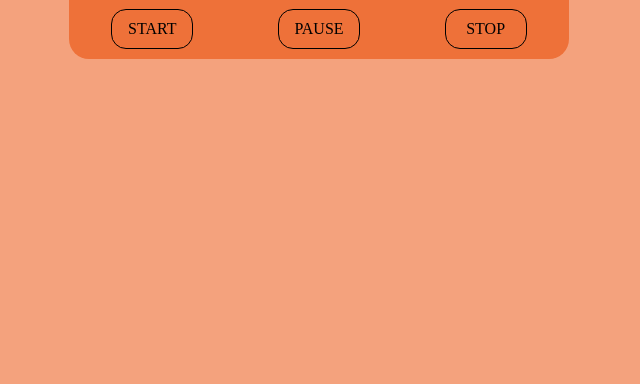
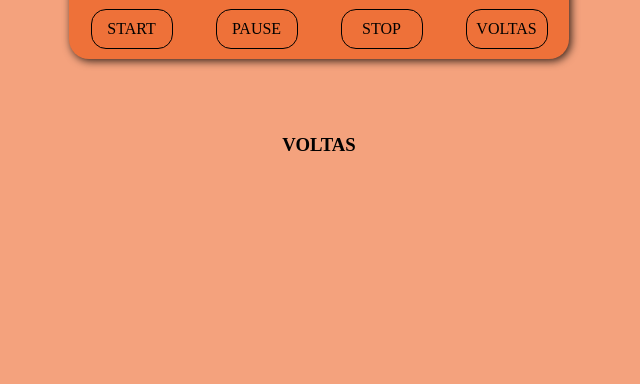
Before and after one commit to joao0812/TesteCronometro, a plain HTML site: page index.html in a window 1280 px wide. Shown: the part 416-800 px from the top of the page, without its empty margins (321-961 px from the left). Drawn offline with Linux system fonts and the light colour scheme.

Commit message:
Add files via upload

```diff
--- a/index.html
+++ b/index.html
@@ -25,8 +25,14 @@
                 <div onclick="Stop()" class="stop container">
                     <span>STOP</span>
                 </div>
+                <div onclick="Volta()" class="stop container">
+                    <span>VOLTAS</span>
+                </div>
             </div>
         </div>
+    </div>
+    <div id="volta" class="volta">
+        <h3>VOLTAS</h3><br>
     </div>
 
     <script src="./script.js" type="text/javascript"></script>
--- a/script.js
+++ b/script.js
@@ -3,6 +3,8 @@
 var hr = 0
 var min = 0
 var seg = 0
+
+var volta = 0
 
 var tempo = 1000;
 var cron;
@@ -20,16 +22,19 @@
     hr = 0
     min = 0
     seg = 0
+    volta = 0
 
     document.getElementById('cron').innerHTML = '<h1> 00:00:00 </h1>'
+
+    document.getElementById('volta').innerHTML = '<h3> VOLTAS </h3>'
 }
 
 function timer() {
     seg++
-    if(seg == 60){
+    if (seg == 60) {
         seg = 0
         min++
-        if(min == 60){
+        if (min == 60) {
             min = 0
             hr++
         }
@@ -37,4 +42,12 @@
 
     var format = (hr < 10 ? '0' + hr : hr) + ':' + (min < 10 ? '0' + min : min) + ':' + (seg < 10 ? '0' + seg : seg)
     document.getElementById("cron").innerHTML = '<h1>' + format + '</h1>'
+    return format
 }
+
+function Volta() {
+    var format = timer()
+    volta++
+    document.getElementById('volta').innerHTML += '<br>' + '<h2>' + volta + '</h2>' + '<h3>' + format + '</h3>'
+
+}
--- a/style.css
+++ b/style.css
@@ -11,7 +11,8 @@
     width: 100%;
     position: absolute;
     display: flex;
-    align-items: center;
+    justify-content: center;
+    flex-direction: column;
 }
 
 .cronometro {
@@ -24,6 +25,7 @@
     justify-content: center;
     flex-direction: column;
     align-items: center;
+    box-shadow: 2px 2px 8px rgba(0, 0, 0, 0.8);
 
 }
 
@@ -64,3 +66,14 @@
 .container:hover {
     background-color: #e8a789;
 }
+
+.volta {
+    display: flex;
+    position: absolute;
+    width: 100%;
+    display: flex;
+    justify-content: center;
+    flex-direction: column;
+    align-items: center;
+    top: 550px
+}
```
